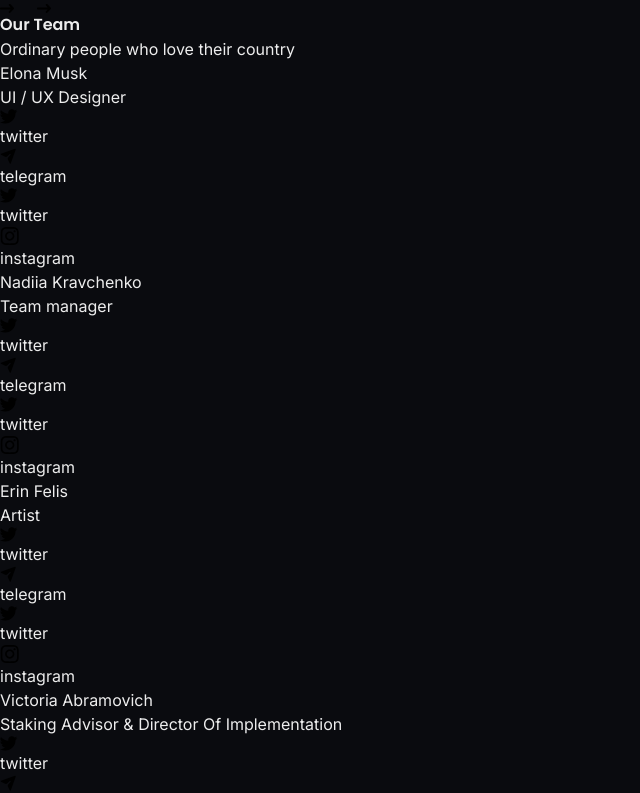
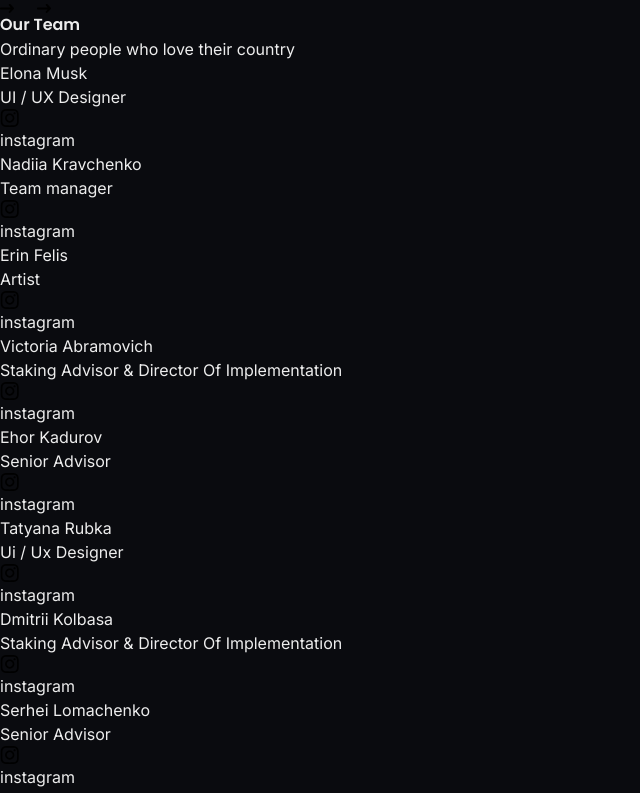
Before and after one commit to kotovfreeua/unft-demo, a Next.js app: page / in a window 1280 px wide. Shown: the part 7666-8459 px from the top of the page, without its empty margins (0-640 px from the left). Built offline with nearby package versions, Linux system fonts and the light colour scheme.

Commit message:
⚛️ team links cleaned

```diff
--- a/src/data/team.tsx
+++ b/src/data/team.tsx
@@ -17,18 +17,6 @@ export const team: Member[] = [
     fullName: "Elona Musk",
     title: "UI / UX Designer",
     links: [
-      {
-        url: "https://twitter.com/",
-        label: "twitter",
-      },
-      {
-        url: "https://telegram.org/",
-        label: "telegram",
-      },
-      {
-        url: "https://twitter.com/",
-        label: "twitter",
-      },
       {
         url: "https://instagram.com/",
         label: "instagram",
@@ -50,18 +38,6 @@ export const team: Member[] = [
     title: "Team manager",
     links: [
       {
-        url: "https://twitter.com/",
-        label: "twitter",
-      },
-      {
-        url: "https://telegram.org/",
-        label: "telegram",
-      },
-      {
-        url: "https://twitter.com/",
-        label: "twitter",
-      },
-      {
         url: "https://instagram.com/",
         label: "instagram",
       },
@@ -81,18 +57,6 @@ export const team: Member[] = [
     fullName: "Erin Felis",
     title: "Artist",
     links: [
-      {
-        url: "https://twitter.com/",
-        label: "twitter",
-      },
-      {
-        url: "https://telegram.org/",
-        label: "telegram",
-      },
-      {
-        url: "https://twitter.com/",
-        label: "twitter",
-      },
       {
         url: "https://instagram.com/",
         label: "instagram",
@@ -114,18 +78,6 @@ export const team: Member[] = [
     title: "Staking Advisor & Director Of Implementation",
     links: [
       {
-        url: "https://twitter.com/",
-        label: "twitter",
-      },
-      {
-        url: "https://telegram.org/",
-        label: "telegram",
-      },
-      {
-        url: "https://twitter.com/",
-        label: "twitter",
-      },
-      {
         url: "https://instagram.com/",
         label: "instagram",
       },
@@ -145,18 +97,6 @@ export const team: Member[] = [
     fullName: "Ehor Kadurov",
     title: "Senior Advisor",
     links: [
-      {
-        url: "https://twitter.com/",
-        label: "twitter",
-      },
-      {
-        url: "https://telegram.org/",
-        label: "telegram",
-      },
-      {
-        url: "https://twitter.com/",
-        label: "twitter",
-      },
       {
         url: "https://instagram.com/",
         label: "instagram",
@@ -178,18 +118,6 @@ export const team: Member[] = [
     title: "Ui / Ux Designer",
     links: [
       {
-        url: "https://twitter.com/",
-        label: "twitter",
-      },
-      {
-        url: "https://telegram.org/",
-        label: "telegram",
-      },
-      {
-        url: "https://twitter.com/",
-        label: "twitter",
-      },
-      {
         url: "https://instagram.com/",
         label: "instagram",
       },
@@ -209,18 +137,6 @@ export const team: Member[] = [
     fullName: "Dmitrii Kolbasa",
     title: "Staking Advisor & Director Of Implementation",
     links: [
-      {
-        url: "https://twitter.com/",
-        label: "twitter",
-      },
-      {
-        url: "https://telegram.org/",
-        label: "telegram",
-      },
-      {
-        url: "https://twitter.com/",
-        label: "twitter",
-      },
       {
         url: "https://instagram.com/",
         label: "instagram",
@@ -242,18 +158,6 @@ export const team: Member[] = [
     title: "Senior Advisor",
     links: [
       {
-        url: "https://twitter.com/",
-        label: "twitter",
-      },
-      {
-        url: "https://telegram.org/",
-        label: "telegram",
-      },
-      {
-        url: "https://twitter.com/",
-        label: "twitter",
-      },
-      {
         url: "https://instagram.com/",
         label: "instagram",
       },
@@ -273,18 +177,6 @@ export const team: Member[] = [
     fullName: "Dmitrii Hevrev",
     title: "NFT Specialist",
     links: [
-      {
-        url: "https://twitter.com/",
-        label: "twitter",
-      },
-      {
-        url: "https://telegram.org/",
-        label: "telegram",
-      },
-      {
-        url: "https://twitter.com/",
-        label: "twitter",
-      },
       {
         url: "https://instagram.com/",
         label: "instagram",
@@ -306,18 +198,6 @@ export const team: Member[] = [
     title: "UI / UX Designer",
     links: [
       {
-        url: "https://twitter.com/",
-        label: "twitter",
-      },
-      {
-        url: "https://telegram.org/",
-        label: "telegram",
-      },
-      {
-        url: "https://twitter.com/",
-        label: "twitter",
-      },
-      {
         url: "https://instagram.com/",
         label: "instagram",
       },
@@ -338,18 +218,6 @@ export const team: Member[] = [
     title: "UI / UX Designer",
     links: [
       {
-        url: "https://twitter.com/",
-        label: "twitter",
-      },
-      {
-        url: "https://telegram.org/",
-        label: "telegram",
-      },
-      {
-        url: "https://twitter.com/",
-        label: "twitter",
-      },
-      {
         url: "https://instagram.com/",
         label: "instagram",
       },
```
